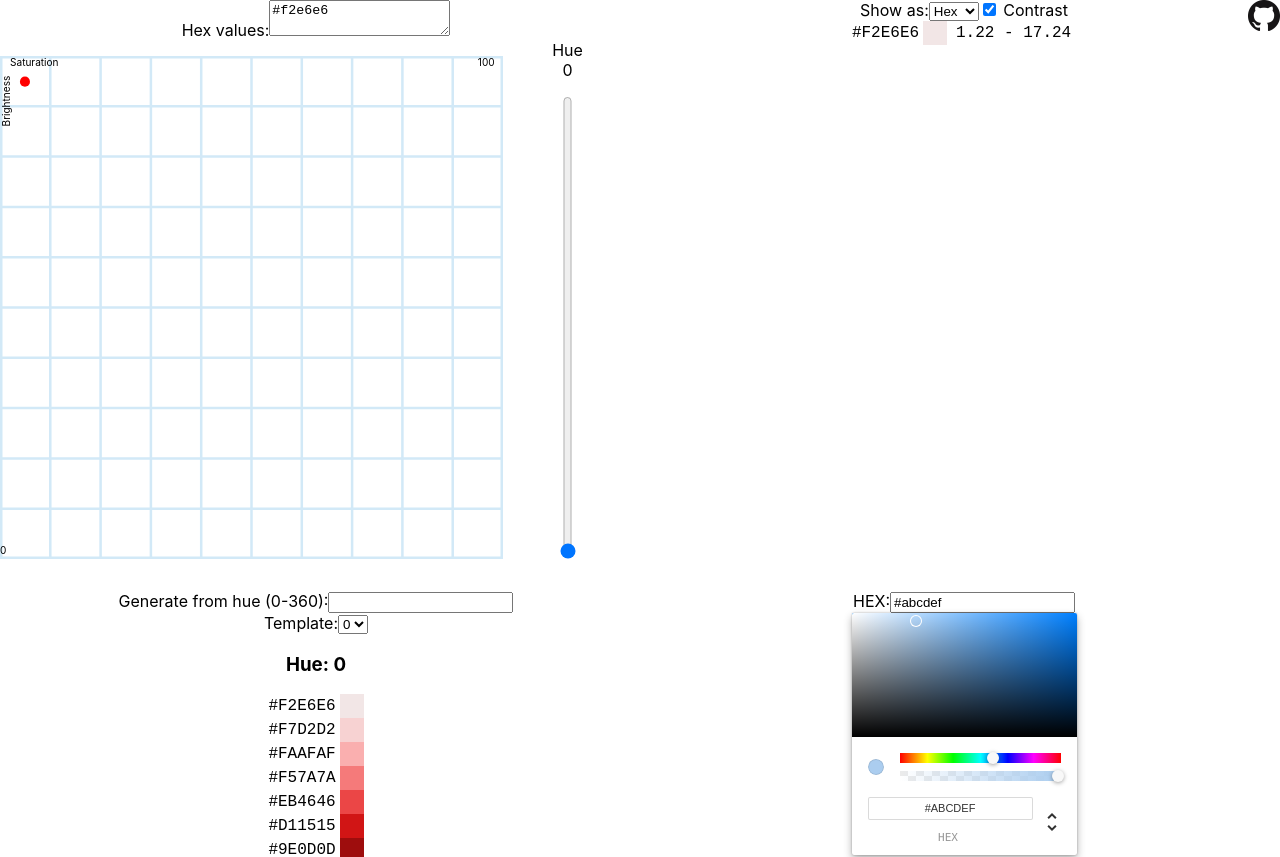
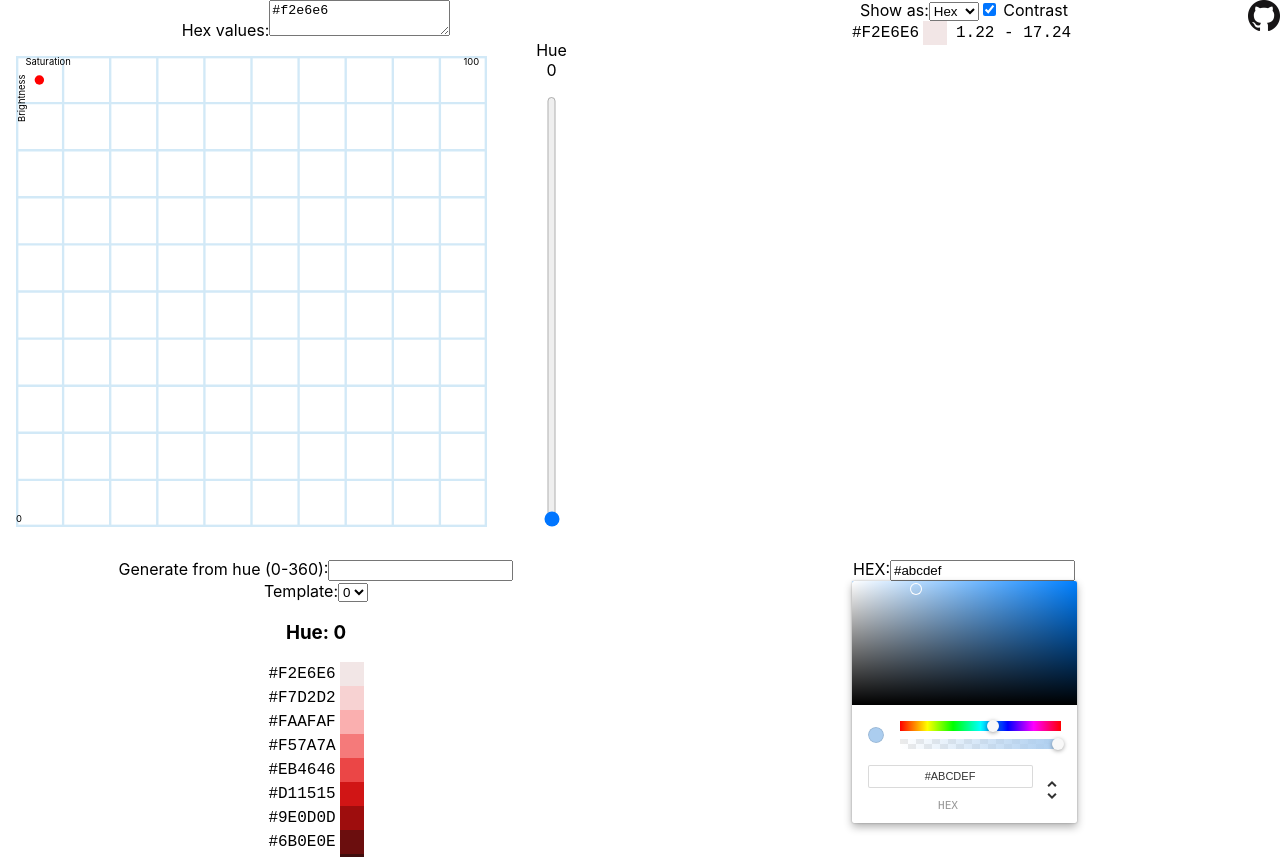
Before and after one commit to origami-z/color-palette-generator, a React (Vite) app: page / in a window 1280 px wide. Shown: the top 857 px of the page. Built offline with nearby package versions, Linux system fonts and the light colour scheme.

Commit message:
Styling tweak

```diff
--- a/src/App.tsx
+++ b/src/App.tsx
@@ -398,7 +398,7 @@ const InputWithSVPlot = () => {
             ></textarea>
           </label>
         </div>
-        <div style={{ display: "flex" }}>
+        <div style={{ display: "flex", padding: "0 16px" }}>
           <Draggable2DSVGPlot
             xAxisLabel="Saturation"
             yAxisLabel="Brightness"
```
